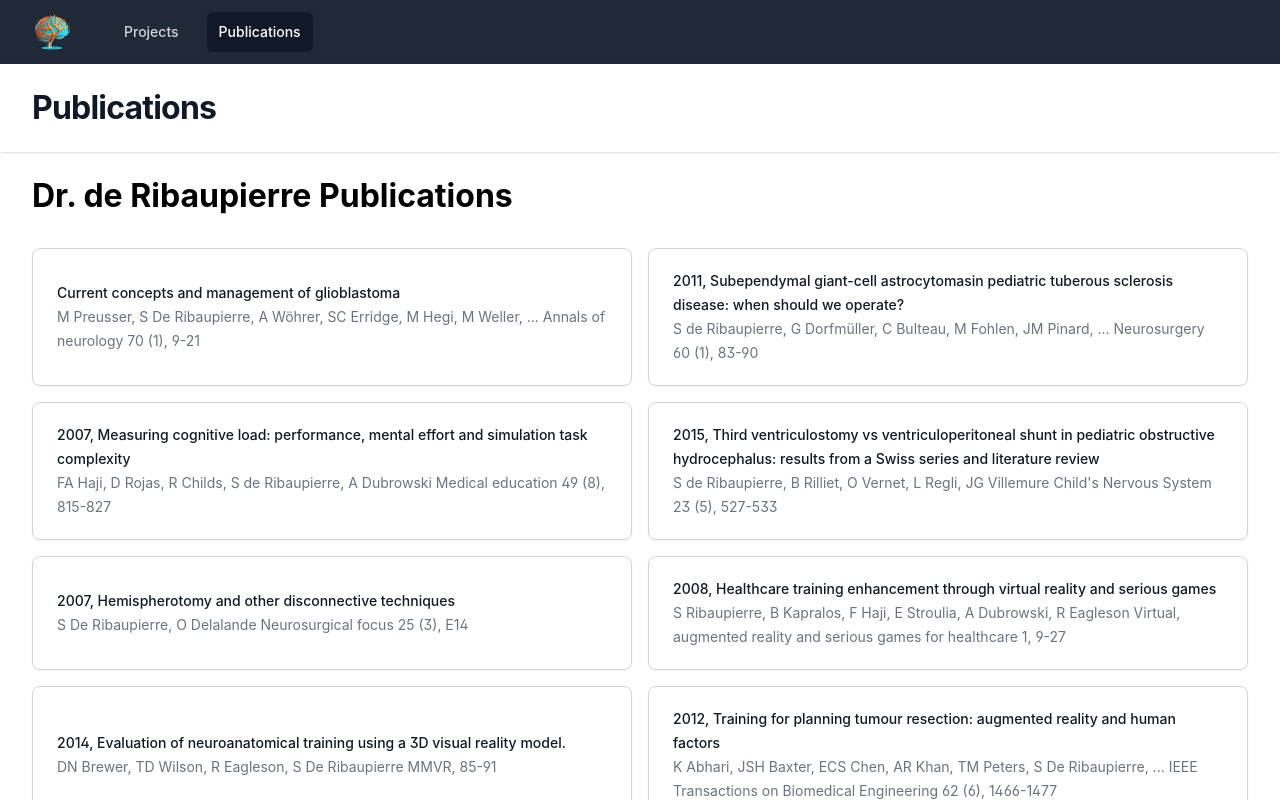
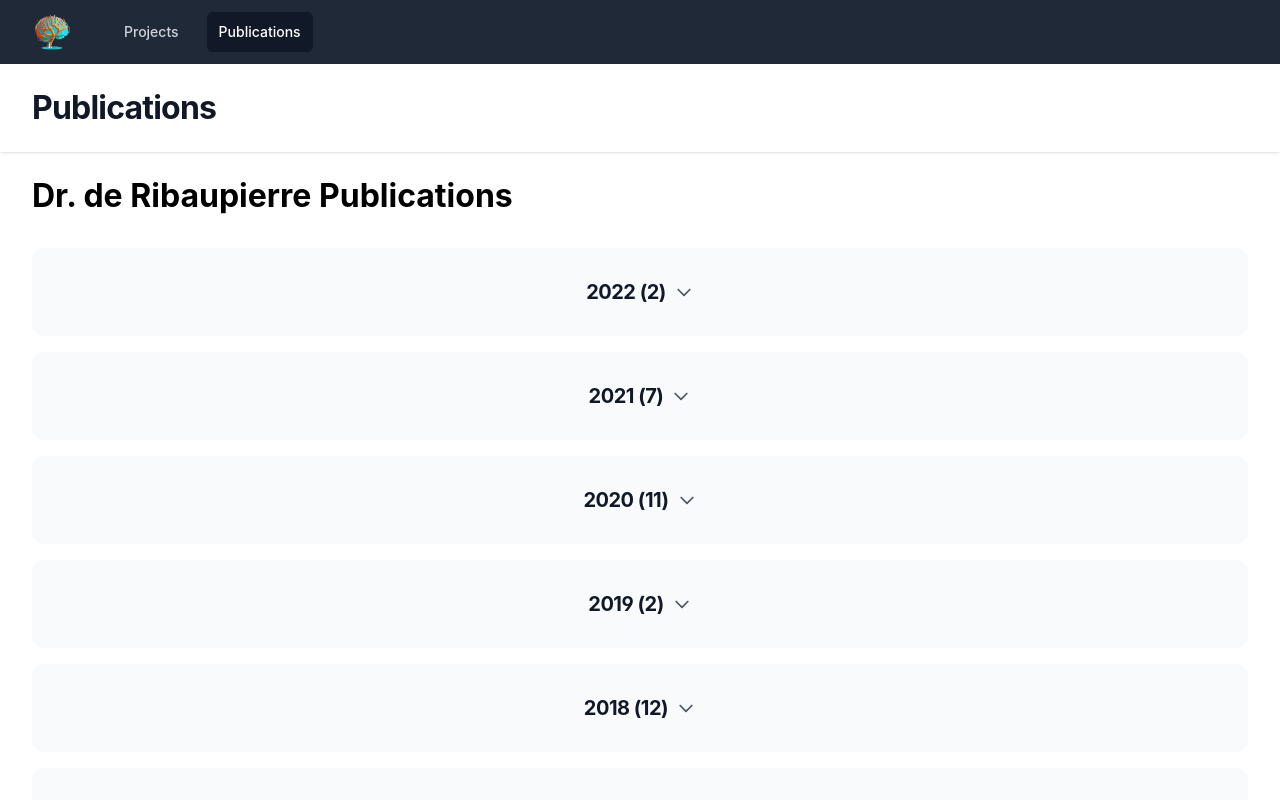
Before and after one commit to abarros6/lab-website, a Next.js app: page /dashboard/publications in a window 1280 px wide. Built offline with nearby package versions, Linux system fonts and the light colour scheme.

Commit message:
feat: publications fixed and cosmetic changes throughout

```diff
--- a/src/components/Hero.jsx
+++ b/src/components/Hero.jsx
@@ -18,7 +18,7 @@ import UWOLogo from '@/images/logos/uwo.png'
 
 export function Hero() {
   return (
-    <Container className="pt-8 pb-12 text-center lg:pt-8">
+    <Container className="pt-1 pb-12 text-center lg:pt-2">
       <h1 className="mx-auto max-w-4xl font-display text-5xl font-medium tracking-tight text-slate-900 sm:text-7xl">
         Neuroimaging and Surgical {' '}
         <span className="text-custom-blue relative whitespace-nowrap">
@@ -37,7 +37,7 @@ export function Hero() {
       <p className="mx-auto mt-6 max-w-2xl text-lg tracking-tight text-slate-700">
       Brain3DViz is a research lab at Western University, London, ON, Canada. With a diverse mix of research assistants, Master&apos;s, and PhD students, our main research interests concern neurosurgery, neuroimaging, 3D visualizations, and augmented reality.
       </p>
-      <div className="mt-16 lg:mt-16">
+      <div className="mt-8 lg:mt-10">
         <p className="font-display text-base text-slate-900">
           Projects and Research supported by
         </p>
--- a/src/components/Publications.jsx
+++ b/src/components/Publications.jsx
@@ -1,4 +1,128 @@
+import { useState } from 'react'
+import { Container } from '@/components/Container'
+
+// Import publications data
+import { ribaupierre_Publications, eagleson_Publications } from '@/pages/dashboard/publications'
+
+function PublicationDropdown({ title, publications, bgColor = "bg-white" }) {
+  const [isOpen, setIsOpen] = useState(false);
+
+  if (publications.length === 0) {
+    return null;
+  }
+
+  return (
+    <div className={`rounded-xl ${bgColor} py-4 sm:py-6 transition-all duration-300`}>
+      <div className="mx-auto max-w-7xl px-4 lg:px-6">
+        <div className="mx-auto max-w-2xl sm:text-center">
+          <button
+            onClick={() => setIsOpen(!isOpen)}
+            className="flex items-center justify-center w-full group focus:outline-none focus:ring-2 focus:ring-blue-500 focus:ring-offset-2 rounded-lg p-1"
+            aria-expanded={isOpen}
+          >
+            <h2 className="text-lg font-bold tracking-tight text-gray-900 sm:text-xl group-hover:text-blue-600 transition-colors">
+              {title} ({publications.length})
+            </h2>
+            <svg
+              className={`ml-2 w-5 h-5 text-gray-600 group-hover:text-blue-600 transition-transform duration-200 ${isOpen ? 'rotate-180' : ''}`}
+              fill="none"
+              stroke="currentColor"
+              viewBox="0 0 24 24"
+            >
+              <path strokeLinecap="round" strokeLinejoin="round" strokeWidth={2} d="M19 9l-7 7-7-7" />
+            </svg>
+          </button>
+        </div>
+
+        {isOpen && (
+          <div className="mt-6 grid grid-cols-1 gap-4 sm:grid-cols-2 animate-fade-in">
+            {publications.map((publication, index) => (
+              <div
+                key={`${publication.title}-${index}`}
+                className="relative flex items-center space-x-3 rounded-lg border border-gray-300 bg-white px-6 py-5 shadow-sm focus-within:ring-2 focus-within:ring-indigo-500 focus-within:ring-offset-2 hover:border-gray-400"
+              >
+                <div className="min-w-0 flex-1">
+                  <a href={publication.link} className="focus:outline-none" target="_blank" rel="noopener noreferrer">
+                    <span className="absolute inset-0" aria-hidden="true" />
+                    <p className="text-sm font-medium text-gray-900">
+                      {publication.year !== "" ? `${publication.year}, ${publication.title}` : publication.title}
+                    </p>
+                    <p className="text-sm text-gray-500">{publication.body}</p>
+                  </a>
+                </div>
+              </div>
+            ))}
+          </div>
+        )}
+      </div>
+    </div>
+  )
+}
+
+// Group publications by year
+function groupPublicationsByYear(publications) {
+  const grouped = {};
+
+  publications.forEach(pub => {
+    const year = pub.year || 'Unknown';
+    const yearInt = parseInt(year);
+
+    // Group 2015 and earlier together
+    const groupKey = (yearInt && yearInt <= 2015) ? '2015 and Earlier' : year;
+
+    if (!grouped[groupKey]) {
+      grouped[groupKey] = [];
+    }
+    grouped[groupKey].push(pub);
+  });
+
+  // Sort years in descending order, but keep "2015 and Earlier" at the end
+  const sortedYears = Object.keys(grouped).sort((a, b) => {
+    if (a === '2015 and Earlier') return 1;
+    if (b === '2015 and Earlier') return -1;
+    return parseInt(b) - parseInt(a);
+  });
+
+  return sortedYears.map(year => ({
+    year,
+    publications: grouped[year]
+  }));
+}
+
 export function Publications() {
-    return(
-        <>  </>
-    )}
+  // Combine all publications
+  const allPublications = [...ribaupierre_Publications, ...eagleson_Publications];
+
+  // Group by year
+  const publicationsByYear = groupPublicationsByYear(allPublications);
+
+  return (
+    <section
+      id="publications"
+      aria-label="Publications"
+      className="bg-slate-900 py-12 sm:py-16"
+    >
+      <Container className="relative">
+        <div className="text-center mb-8">
+          <h1 className="text-3xl font-bold tracking-tight text-white sm:text-4xl font-display mb-4">
+            Publications
+          </h1>
+          <p className="text-lg text-slate-300 max-w-2xl mx-auto leading-7">
+            Research publications from our laboratory, organized by year.
+          </p>
+        </div>
+
+        <div className="flex flex-col gap-4">
+          {publicationsByYear.map(({ year, publications }) => (
+            <PublicationDropdown
+              key={year}
+              title={year}
+              publications={publications}
+              bgColor="bg-white"
+            />
+          ))}
+        </div>
+      </Container>
+    </section>
+  )
+}
--- a/src/components/PublicationsLayout.jsx
+++ b/src/components/PublicationsLayout.jsx
@@ -1,22 +1,139 @@
 
-export default function Example({publications}) {
+import { useState } from 'react'
+
+function PublicationDropdown({ title, publications, bgColor = "bg-white" }) {
+  const [isOpen, setIsOpen] = useState(false);
+
+  if (publications.length === 0) {
+    return null;
+  }
+
   return (
-      <div className="grid grid-cols-1 gap-4 sm:grid-cols-2">
-        {publications.map((p) => (
+    <div className={`rounded-xl ${bgColor} py-4 sm:py-6 transition-all duration-300`}>
+      <div className="mx-auto max-w-7xl px-4 lg:px-6">
+        <div className="mx-auto max-w-2xl sm:text-center">
+          <button
+            onClick={() => setIsOpen(!isOpen)}
+            className="flex items-center justify-center w-full group focus:outline-none focus:ring-2 focus:ring-blue-500 focus:ring-offset-2 rounded-lg p-1"
+            aria-expanded={isOpen}
+          >
+            <h2 className="text-lg font-bold tracking-tight text-gray-900 sm:text-xl group-hover:text-blue-600 transition-colors">
+              {title} ({publications.length})
+            </h2>
+            <svg
+              className={`ml-2 w-5 h-5 text-gray-600 group-hover:text-blue-600 transition-transform duration-200 ${isOpen ? 'rotate-180' : ''}`}
+              fill="none"
+              stroke="currentColor"
+              viewBox="0 0 24 24"
+            >
+              <path strokeLinecap="round" strokeLinejoin="round" strokeWidth={2} d="M19 9l-7 7-7-7" />
+            </svg>
+          </button>
+        </div>
+
+        {isOpen && (
+          <div className="mt-6 grid grid-cols-1 gap-4 sm:grid-cols-2 animate-fade-in">
+            {publications.map((publication, index) => {
+              // Create a more unique key using hash of title + index
+              const uniqueKey = `${publication.title?.substring(0, 20) || 'untitled'}-${index}-${publication.year || 'no-year'}`;
+              return (
                 <div
-            key={p.title}
+                  key={uniqueKey}
                   className="relative flex items-center space-x-3 rounded-lg border border-gray-300 bg-white px-6 py-5 shadow-sm focus-within:ring-2 focus-within:ring-indigo-500 focus-within:ring-offset-2 hover:border-gray-400"
                 >
                   <div className="min-w-0 flex-1">
-              <a href={p.link} className="focus:outline-none">
+                    <a href={publication.link} className="focus:outline-none" target="_blank" rel="noopener noreferrer">
                       <span className="absolute inset-0" aria-hidden="true" />
                       <p className="text-sm font-medium text-gray-900">
-                  {p.year != "" ? p.year + ", " + p.title : p.title}
+                        {publication.year && publication.year !== "" ? `${publication.year}, ${publication.title}` : publication.title}
                       </p>
-                <p className="text-sm text-gray-500">{p.body}</p>
+                      <p className="text-sm text-gray-500">{publication.body}</p>
                     </a>
                   </div>
                 </div>
+              );
+            })}
+          </div>
+        )}
+      </div>
+    </div>
+  )
+}
+
+// Group publications by year
+function groupPublicationsByYear(publications) {
+  const grouped = {};
+
+  publications.forEach(pub => {
+    let year = pub.year;
+
+    // Handle empty or missing years
+    if (!year || year.trim() === '') {
+      year = 'Other';
+    }
+
+    const yearInt = parseInt(year);
+
+    // Group 2015 and earlier together, but exclude 'Other'
+    let groupKey;
+    if (year === 'Other') {
+      groupKey = 'Other';
+    } else if (yearInt && yearInt <= 2015) {
+      groupKey = '2015 and Earlier';
+    } else {
+      groupKey = year;
+    }
+
+    if (!grouped[groupKey]) {
+      grouped[groupKey] = [];
+    }
+    grouped[groupKey].push(pub);
+  });
+
+  // Sort years in descending order, but keep "2015 and Earlier" and "Other" at the end
+  const sortedYears = Object.keys(grouped).sort((a, b) => {
+    if (a === 'Other') return 1;
+    if (b === 'Other') return -1;
+    if (a === '2015 and Earlier') return 1;
+    if (b === '2015 and Earlier') return -1;
+
+    // Handle numeric years
+    const aNum = parseInt(a);
+    const bNum = parseInt(b);
+
+    if (!isNaN(aNum) && !isNaN(bNum)) {
+      return bNum - aNum;
+    }
+
+    // Fallback to string comparison
+    return b.localeCompare(a);
+  });
+
+  return sortedYears.map(year => ({
+    year,
+    publications: grouped[year]
+  }));
+}
+
+export default function Example({publications}) {
+  // Group publications by year
+  const publicationsByYear = groupPublicationsByYear(publications);
+
+  // Optional: Debug log for missing publications (can be removed in production)
+  const totalGrouped = publicationsByYear.reduce((sum, group) => sum + group.publications.length, 0);
+  if (totalGrouped !== publications.length) {
+    console.warn(`Missing publications: Expected ${publications.length}, but grouped ${totalGrouped}`);
+  }
+
+  return (
+    <div className="flex flex-col gap-4">
+      {publicationsByYear.map(({ year, publications }) => (
+        <PublicationDropdown
+          key={year}
+          title={year}
+          publications={publications}
+          bgColor="bg-gray-50"
+        />
       ))}
     </div>
   )
--- a/src/pages/dashboard/publications.jsx
+++ b/src/pages/dashboard/publications.jsx
@@ -2390,6 +2390,9 @@ const eagleson_Publications = [
     link: 'https://scholar.google.com/citations?view_op=view_citation&hl=en&user=r67a-tkAAAAJ&cstart=100&pagesize=100&citation_for_view=r67a-tkAAAAJ:UebtZRa9Y70C',
   },
 ]
+
+// Export publications data for use in other components
+export { ribaupierre_Publications, eagleson_Publications }
 
 export default function Home() {
   return (
```
Also changed, not shown: src/components/Faqs.jsx (+12 -12 lines), src/components/Footer.jsx (+4 -4 lines), src/components/PrimaryFeatures.jsx (+12 -12 lines), src/components/SecondaryFeatures.jsx (+33 -24 lines). Lines whose indentation alone changed are shown as unchanged.
